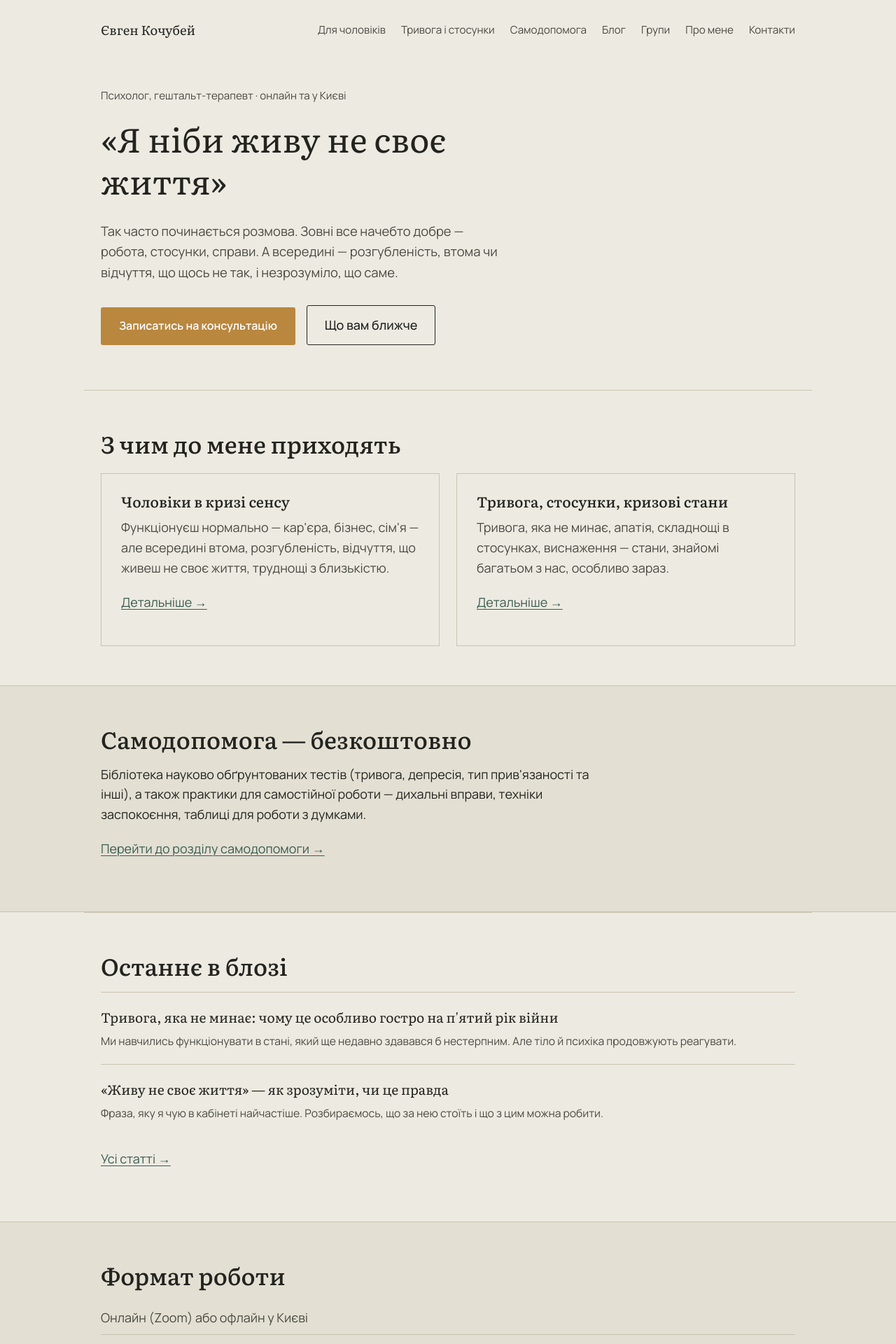
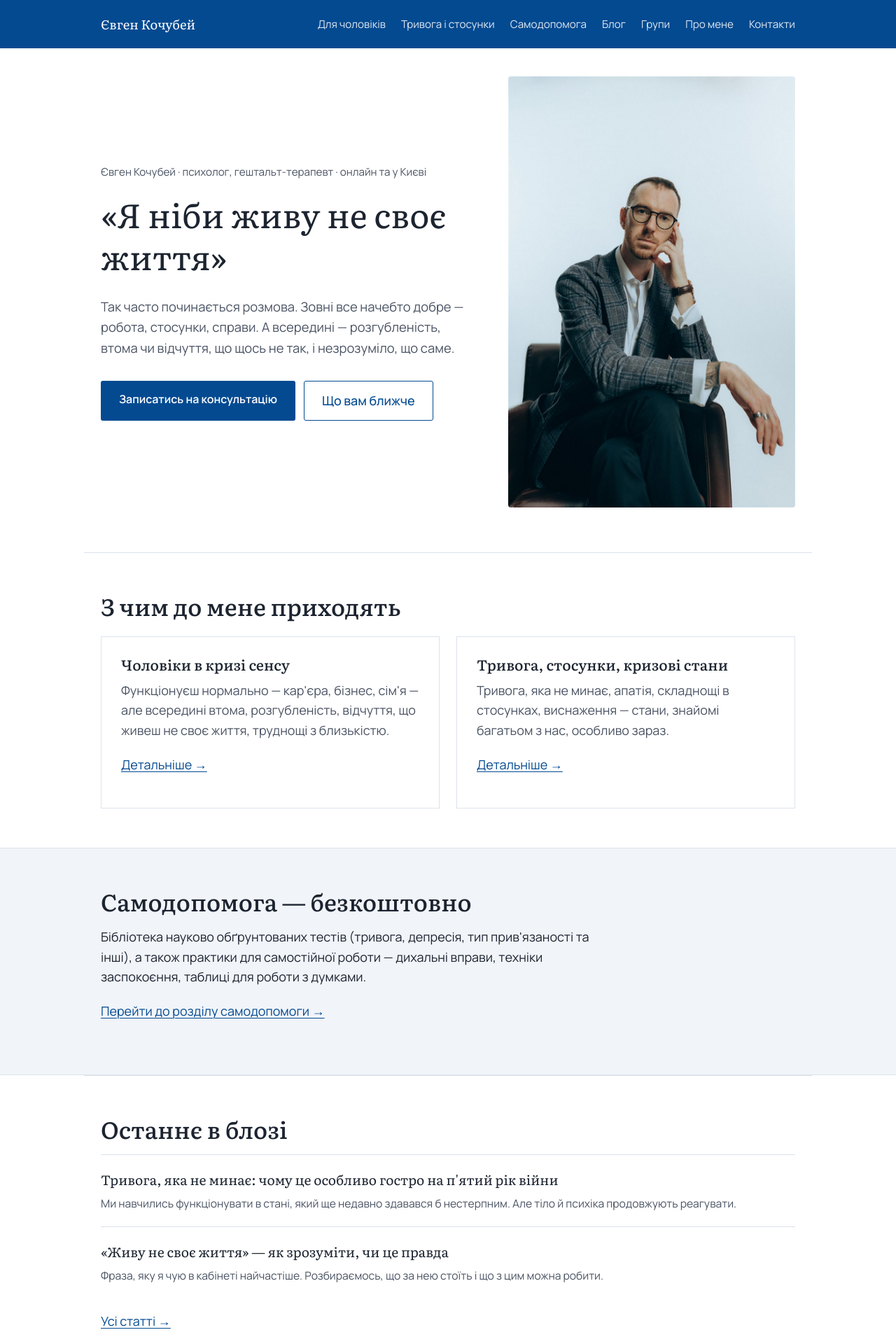
Before and after one commit to cobchik/yevhenkochubei-site, a Jekyll site: the page built from index.md, in a window 1280 px wide. Shown: the top 1920 px of the page at 70% size. Built offline with Jekyll 4.4.1, drawn with Linux system fonts in a browser that asks for light colours.

Commit message:
Blue-white palette, portraits on home and about, GA4 tag

```diff
--- a/_config.yml
+++ b/_config.yml
@@ -2,6 +2,7 @@ title: "Євген Кочубей — психолог, гештальт-тер
 description: "Індивідуальна психотерапія онлайн та у Києві. Допомога чоловікам у кризі сенсу, а також з тривогою, депресією та стосунками."
 url: "https://yevhenkochubei.com.ua"
 lang: uk
+google_analytics: "G-PP5ML4BXJX"
 
 # --- Плагіни (обидва підтримуються нативно GitHub Pages, без Actions) ---
 plugins:
--- a/_includes/header.html
+++ b/_includes/header.html
@@ -1,3 +1,4 @@
+<div class="site-header-band">
 <header class="site-header">
   <a class="logo" href="{{ '/' | relative_url }}">Євген Кочубей</a>
   <nav>
@@ -10,3 +11,4 @@
     <a href="{{ '/kontakty/' | relative_url }}">Контакти</a>
   </nav>
 </header>
+</div>
--- a/assets/css/style.css
+++ b/assets/css/style.css
@@ -1,20 +1,20 @@
 /* ============================================================
    ДИЗАЙН-СИСТЕМА
-   Палітра: тепла спокійна "паперова" основа, глибокий сосновий
-   зелений як структурний акцент, приглушена охра лише для CTA.
-   Навмисно без кремово-теракотового чи чорно-неонового кліше.
+   Палітра: біла основа, прохолодний світло-сірий для секцій,
+   глибокий синій зі старого сайту як єдиний акцент (шапка,
+   посилання, кнопки) — впізнаваність і "серйозний фахівець".
    ============================================================ */
 
 :root {
-  --paper:      #EDEAE2; /* фон */
-  --paper-2:    #E3DFD3; /* фон карток/секцій-контраст */
-  --ink:        #23241F; /* основний текст */
-  --ink-soft:   #4B4B42; /* другорядний текст */
-  --line:       #C9C3B2; /* тонкі розділювачі */
-  --pine:       #3B5D50; /* структурний акцент: посилання, заголовки-акценти */
-  --pine-deep:  #2A4339;
-  --ochre:      #B9873E; /* єдиний акцент дії: кнопки CTA */
-  --ochre-deep: #9C6F2E;
+  --paper:      #FFFFFF; /* фон */
+  --paper-2:    #F1F4F9; /* фон карток/секцій-контраст */
+  --ink:        #1C2430; /* основний текст */
+  --ink-soft:   #4A5363; /* другорядний текст */
+  --line:       #DCE2EB; /* тонкі розділювачі */
+  --pine:       #034A91; /* акцент: посилання, шапка */
+  --pine-deep:  #023A72;
+  --ochre:      #034A91; /* кнопки CTA — той самий синій */
+  --ochre-deep: #023A72;
 
   --serif: "Literata", "Georgia", serif;
   --sans:  "Manrope", "Helvetica Neue", Arial, sans-serif;
@@ -62,12 +62,14 @@ a:hover { color: var(--pine-deep); }
   padding: 0 24px;
 }
 
-/* --- Шапка --- */
+/* --- Шапка: синя смуга на всю ширину, як на старому сайті --- */
+.site-header-band { background: var(--pine); }
+
 .site-header {
   display: flex;
   align-items: center;
   justify-content: space-between;
-  padding: 28px 24px;
+  padding: 20px 24px;
   max-width: 1040px;
   margin: 0 auto;
   gap: 16px;
@@ -77,17 +79,17 @@ a:hover { color: var(--pine-deep); }
 .site-header .logo {
   font-family: var(--serif);
   font-size: 1.15rem;
-  color: var(--ink);
+  color: #fff;
   text-decoration: none;
 }
 
-.site-header nav { display: flex; gap: 22px; flex-wrap: wrap; }
+.site-header nav { display: flex; gap: 8px 22px; flex-wrap: wrap; }
 .site-header nav a {
-  color: var(--ink-soft);
+  color: rgba(255, 255, 255, 0.88);
   text-decoration: none;
   font-size: 0.95rem;
 }
-.site-header nav a:hover { color: var(--pine); }
+.site-header nav a:hover { color: #fff; text-decoration: underline; }
 
 /* --- Герой: реальна фраза клієнта як головний візуальний елемент --- */
 .hero {
@@ -120,6 +122,27 @@ a:hover { color: var(--pine-deep); }
   margin-bottom: 32px;
 }
 
+/* Герой з портретом: текст ліворуч, фото праворуч; на телефоні фото зверху */
+.hero-photo {
+  display: grid;
+  grid-template-columns: 1.3fr 1fr;
+  gap: 48px;
+  align-items: center;
+}
+.hero-photo img {
+  width: 100%;
+  height: auto;
+  display: block;
+  border-radius: 4px;
+}
+@media (max-width: 760px) {
+  .hero-photo { grid-template-columns: 1fr; gap: 28px; }
+  .hero-photo figure { order: -1; }
+  .hero-photo img { max-height: 420px; object-fit: cover; object-position: 50% 30%; }
+}
+.hero-photo figure { margin: 0; }
+.hero-actions { display: flex; flex-wrap: wrap; gap: 12px; }
+
 /* --- Кнопки --- */
 .btn {
   display: inline-block;
@@ -135,8 +158,8 @@ a:hover { color: var(--pine-deep); }
 
 .btn-outline {
   display: inline-block;
-  border: 1px solid var(--ink);
-  color: var(--ink);
+  border: 1px solid var(--pine);
+  color: var(--pine);
   padding: 13px 25px;
   border-radius: 3px;
   text-decoration: none;
--- a/index.md
+++ b/index.md
@@ -3,16 +3,25 @@ layout: default
 title: Головна
 ---
 
-<section class="hero">
-  <p class="kicker">Психолог, гештальт-терапевт · онлайн та у Києві</p>
-  <blockquote>«Я ніби живу не своє життя»</blockquote>
-  <p class="lede">
-    Так часто починається розмова. Зовні все начебто добре — робота, стосунки,
-    справи. А всередині — розгубленість, втома чи відчуття, що щось не так,
-    і незрозуміло, що саме.
-  </p>
-  <a class="btn" href="{{ '/kontakty/' | relative_url }}">Записатись на консультацію</a>
-  <a class="btn-outline" href="#shlyakhy" style="margin-left:12px;">Що вам ближче</a>
+<section class="hero hero-photo">
+  <div>
+    <p class="kicker">Євген Кочубей · психолог, гештальт-терапевт · онлайн та у Києві</p>
+    <blockquote>«Я ніби живу не своє життя»</blockquote>
+    <p class="lede">
+      Так часто починається розмова. Зовні все начебто добре — робота, стосунки,
+      справи. А всередині — розгубленість, втома чи відчуття, що щось не так,
+      і незрозуміло, що саме.
+    </p>
+    <div class="hero-actions">
+      <a class="btn" href="{{ '/kontakty/' | relative_url }}">Записатись на консультацію</a>
+      <a class="btn-outline" href="#shlyakhy">Що вам ближче</a>
+    </div>
+  </div>
+  <figure>
+    <img src="{{ '/assets/images/portret-holovna.jpg' | relative_url }}"
+         alt="Євген Кочубей, психолог і гештальт-терапевт"
+         width="900" height="1350" fetchpriority="high">
+  </figure>
 </section>
 
 <section class="section" id="shlyakhy">
```
Also changed, not shown: _layouts/default.html (+9 -0 lines), pro-mene.md (+15 -7 lines), assets/images/portret-holovna.jpg (added), assets/images/portret-pro-mene.jpg (added).
